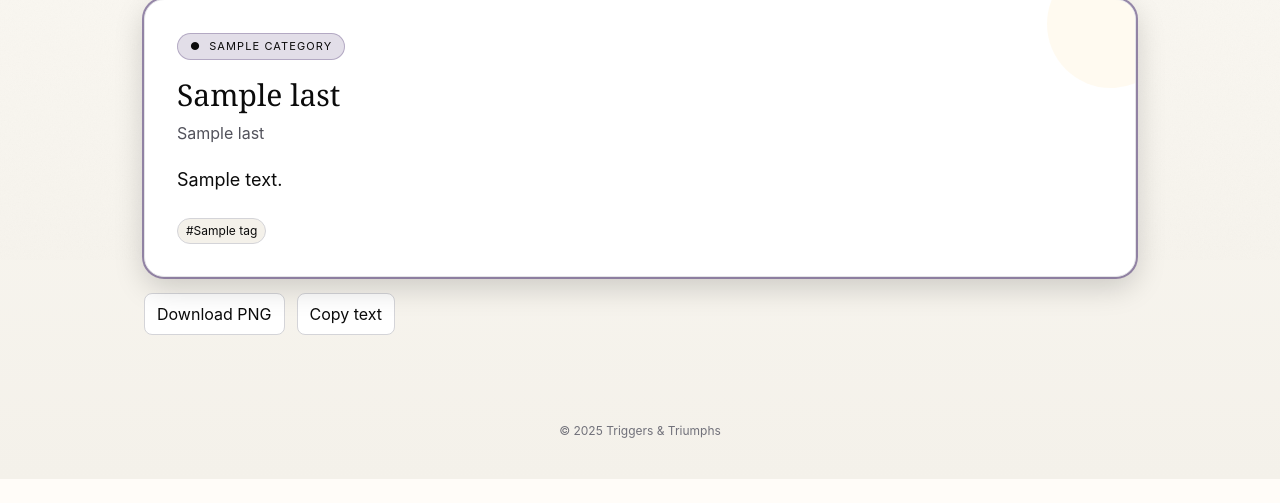
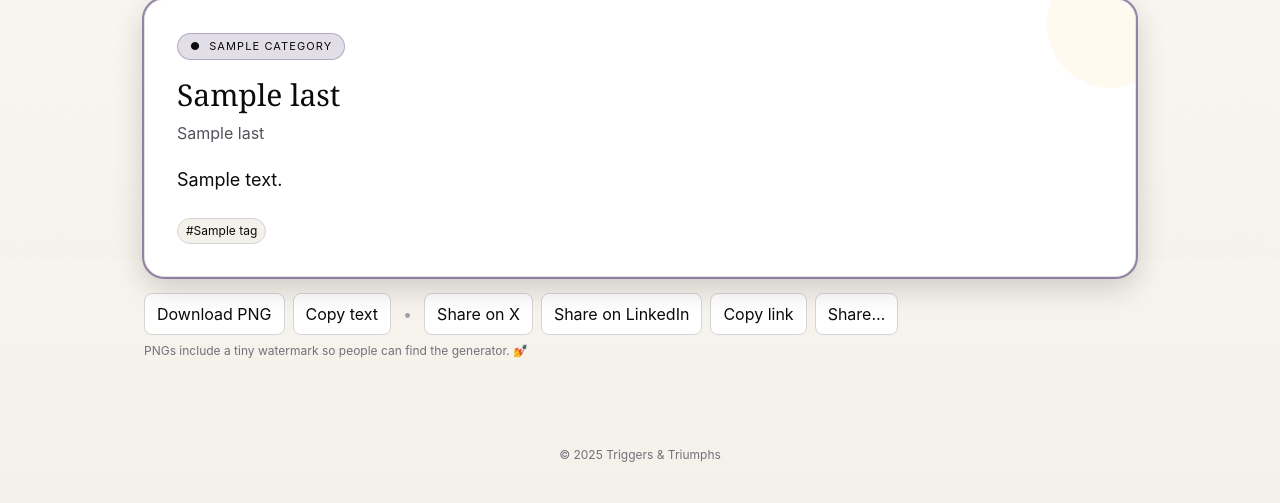
Before and after one commit to yunusGRM/Triggers-and-Triumphs, a Flask app: template templates/index.html in a window 1280 px wide. Shown: the part 540-1043 px from the top of the page. Before the commit the page ends 1019 px from the top, so only its background shows below. Run offline with Flask 3, Linux system fonts and the light colour scheme; the template is opened without the code that fills it: most values are stand-ins (such as "Sample title", 1, 10 or a date in 2020); parts of the project's set-up code (start-up, migrations or seed data) failed here and were passed over; some libraries are stand-ins or nearby versions.

Commit message:
Update index.html

```diff
--- a/templates/index.html
+++ b/templates/index.html
@@ -40,7 +40,7 @@
         <label class="block text-sm font-medium mb-1">Tone</label>
         <select name="tone" class="w-full border rounded-lg p-2 bg-white/80">
           {% for t in tones or ['Classic','Sassy','Spicy','Extra Spicy'] %}
-            <option value="{{ t }}" {% if t =='Sassy' %}selected{% endif %}>{{ t }}</option>
+            <option value="{{ t }}" {% if t == 'Sassy' %}selected{% endif %}>{{ t }}</option>
           {% endfor %}
         </select>
       </div>
@@ -98,12 +98,28 @@
         {% endif %}
       </div>
 
-      <div class="mt-4 flex items-center gap-3">
+      <!-- Actions -->
+      <div class="mt-4 flex flex-wrap items-center gap-2">
         <button id="downloadBtn"
                 class="px-3 py-2 rounded-lg border border-zinc-300 bg-white hover:bg-zinc-50">Download PNG</button>
         <button id="copyBtn"
                 class="px-3 py-2 rounded-lg border border-zinc-300 bg-white hover:bg-zinc-50">Copy text</button>
+
+        <span class="mx-1 text-zinc-400">•</span>
+
+        <button id="shareX"
+                class="px-3 py-2 rounded-lg border border-zinc-300 bg-white hover:bg-zinc-50">Share on X</button>
+        <button id="shareLinkedIn"
+                class="px-3 py-2 rounded-lg border border-zinc-300 bg-white hover:bg-zinc-50">Share on LinkedIn</button>
+        <button id="copyLink"
+                class="px-3 py-2 rounded-lg border border-zinc-300 bg-white hover:bg-zinc-50">Copy link</button>
+        <button id="nativeShare"
+                class="px-3 py-2 rounded-lg border border-zinc-300 bg-white hover:bg-zinc-50">Share…</button>
       </div>
+
+      <p class="mt-2 text-xs text-zinc-500">
+        PNGs include a tiny watermark so people can find the generator. 💅
+      </p>
     </section>
   {% endif %}
 
@@ -112,16 +128,38 @@
     // Safely expose the last card to JS
     const LAST_CARD = {{ last | tojson }};
 
+    // --------- Helpers ---------
+    function buildShareText() {
+      const title = LAST_CARD?.title || '';
+      const subtitle = LAST_CARD?.subtitle || '';
+      const body = LAST_CARD?.body || '';
+      // short, tweet-friendly blurb
+      const blurb = `${title} — ${subtitle}`.trim();
+      // add a fun hashtag
+      const hash = "#TriggersAndTriumphs";
+      return `${blurb}\n\n${hash}`;
+    }
+
+    function currentPageUrl() {
+      // Clean URL without query params, plus lightweight UTM tags
+      const origin = window.location.origin;
+      const path = window.location.pathname.replace(/\/+$/, "") || "/";
+      const utm = "?utm_source=share&utm_medium=card&utm_campaign=viral";
+      return origin + path + utm;
+    }
+
+    function openNew(url) {
+      window.open(url, "_blank", "noopener,noreferrer");
+    }
+
+    // Copy text fallback (works on non-HTTPS too)
     async function copyWithFallback(text) {
-      // Try native Clipboard API (requires HTTPS or localhost)
       try {
         if (navigator.clipboard && window.isSecureContext) {
           await navigator.clipboard.writeText(text);
           return true;
         }
       } catch (_) {}
-
-      // Fallback for non-secure contexts (e.g., LAN IP)
       try {
         const ta = document.createElement('textarea');
         ta.value = text;
@@ -138,27 +176,99 @@
       }
     }
 
+    // Add a subtle watermark to PNG export
+    function watermarkCanvas(canvas) {
+      const ctx = canvas.getContext('2d');
+      const pad = Math.round(canvas.width * 0.02); // 2% padding
+      const url = "triggers-and-triumphs.onrender.com";
+      ctx.save();
+      ctx.globalAlpha = 0.75;
+      ctx.font = `${Math.max(14, Math.floor(canvas.width * 0.016))}px Inter, system-ui, -apple-system, sans-serif`;
+      ctx.fillStyle = "rgba(0,0,0,0.75)";
+      // background pill for readability
+      const textWidth = ctx.measureText(url).width;
+      const textHeight = Math.max(18, Math.floor(canvas.width * 0.02));
+      const x = canvas.width - textWidth - pad * 1.2;
+      const y = canvas.height - pad;
+      ctx.fillStyle = "rgba(255,255,255,0.8)";
+      const radius = Math.floor(textHeight / 2);
+      const w = textWidth + pad * 0.8;
+      const h = textHeight + pad * 0.2;
+      // rounded rect
+      ctx.beginPath();
+      ctx.moveTo(x - pad*0.4 + radius, y - h);
+      ctx.arcTo(x - pad*0.4 + w, y - h, x - pad*0.4 + w, y, radius);
+      ctx.arcTo(x - pad*0.4 + w, y, x - pad*0.4, y, radius);
+      ctx.arcTo(x - pad*0.4, y, x - pad*0.4, y - h, radius);
+      ctx.arcTo(x - pad*0.4, y - h, x - pad*0.4 + w, y - h, radius);
+      ctx.closePath();
+      ctx.fill();
+
+      // text
+      ctx.fillStyle = "rgba(0,0,0,0.8)";
+      ctx.fillText(url, x, y - h/2 + 5);
+      ctx.restore();
+      return canvas;
+    }
+
+    // --------- Actions ---------
     document.addEventListener('click', async (e) => {
-      // PNG export
+      // PNG export (with watermark)
       if (e.target.id === 'downloadBtn') {
         const node = document.getElementById('cardToSave');
         if (!node) return;
         const canvas = await html2canvas(node, { backgroundColor: null, scale: 2 });
+        watermarkCanvas(canvas);
         const link = document.createElement('a');
         link.href = canvas.toDataURL('image/png');
         link.download = (LAST_CARD?.title || 'triggers-card') + '.png';
         link.click();
       }
 
-      // Copy text with robust fallback
+      // Copy text
       if (e.target.id === 'copyBtn') {
-        const text = `【${LAST_CARD?.title || ''}】\n${LAST_CARD?.subtitle || ''}\n\n${LAST_CARD?.body || ''}`;
+        const text = `【${LAST_CARD?.title || ''}】\n${LAST_CARD?.subtitle || ''}\n\n${LAST_CARD?.body || ''}\n\n— made at triggers-and-triumphs.onrender.com`;
         const ok = await copyWithFallback(text);
-        if (ok) {
-          e.target.textContent = 'Copied!';
-          setTimeout(() => (e.target.textContent = 'Copy text'), 1200);
+        if (ok) { e.target.textContent = 'Copied!'; setTimeout(() => (e.target.textContent = 'Copy text'), 1200); }
+        else { alert('Copy failed — please select and copy manually.'); }
+      }
+
+      // Share on X/Twitter
+      if (e.target.id === 'shareX') {
+        const text = buildShareText();
+        const url = currentPageUrl();
+        const share = `https://twitter.com/intent/tweet?text=${encodeURIComponent(text)}&url=${encodeURIComponent(url)}`;
+        openNew(share);
+      }
+
+      // Share on LinkedIn
+      if (e.target.id === 'shareLinkedIn') {
+        const url = currentPageUrl();
+        const share = `https://www.linkedin.com/sharing/share-offsite/?url=${encodeURIComponent(url)}`;
+        openNew(share);
+      }
+
+      // Copy link
+      if (e.target.id === 'copyLink') {
+        const ok = await copyWithFallback(currentPageUrl());
+        if (ok) { e.target.textContent = 'Link copied!'; setTimeout(() => (e.target.textContent = 'Copy link'), 1200); }
+        else { alert('Copy failed — please copy the URL from the address bar.'); }
+      }
+
+      // Native share sheet (mobile & modern browsers)
+      if (e.target.id === 'nativeShare') {
+        const title = LAST_CARD?.title || 'Triggers & Triumphs';
+        const text = buildShareText();
+        const url = currentPageUrl();
+        if (navigator.share) {
+          try {
+            await navigator.share({ title, text, url });
+          } catch (_) {}
         } else {
-          alert('Copy failed — please select and copy manually.');
+          // Fallback to copying link
+          const ok = await copyWithFallback(url);
+          if (ok) { e.target.textContent = 'Link copied!'; setTimeout(() => (e.target.textContent = 'Share…'), 1200); }
+          else { openNew(url); }
         }
       }
     });
```
